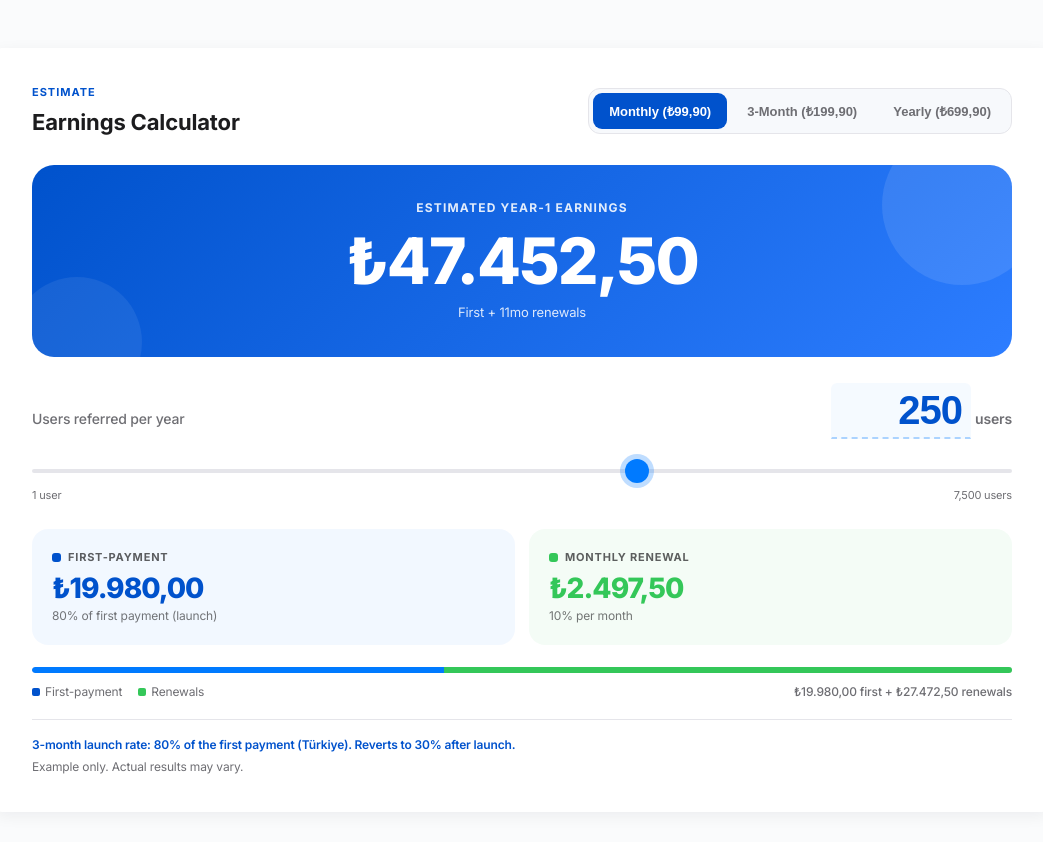
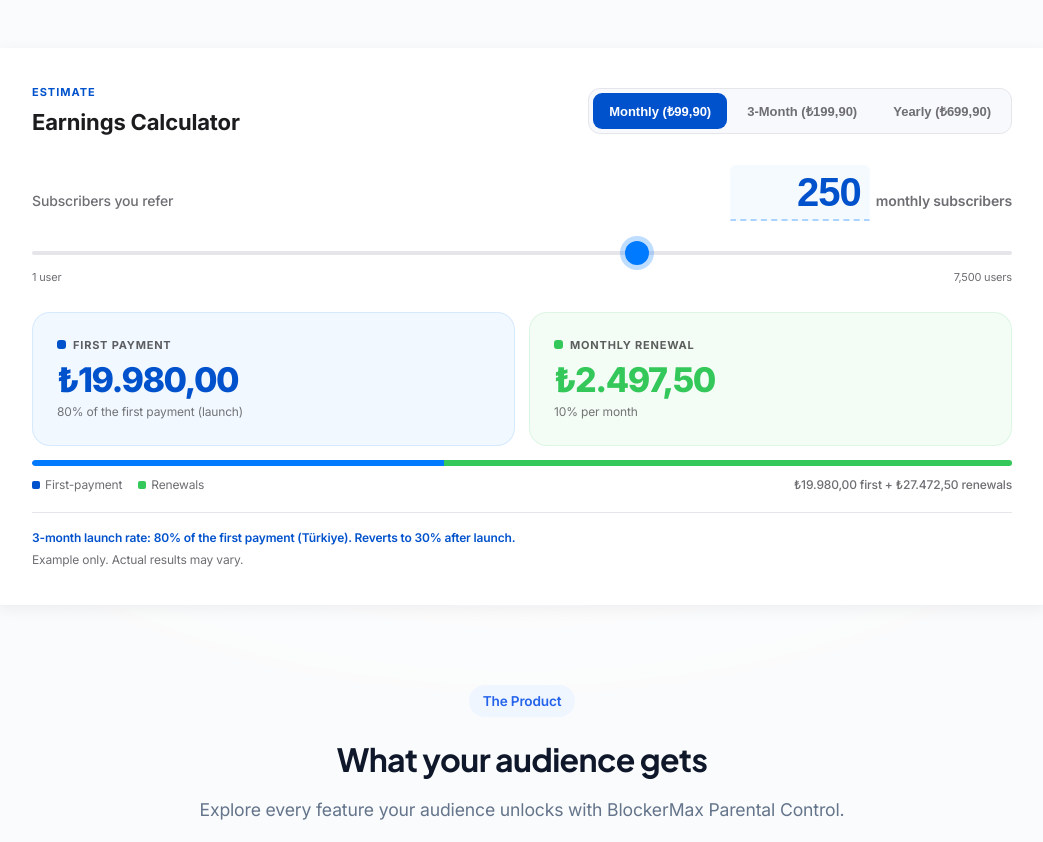
Before and after one commit to Mutyyy03/BlockerMaxWebsite, a plain HTML site: page parental-partners/index.html in a window 1280 px wide. Shown: the part 660-1502 px from the top of the page, without its empty margins (118-1161 px from the left). Drawn offline with Linux system fonts and the light colour scheme.

Commit message:
fix calculator

```diff
--- a/parental-partners/index.html
+++ b/parental-partners/index.html
@@ -491,25 +491,14 @@
                 </div>
             </div>
 
-            <!-- HERO: Year-1 total -->
-            <div class="calc-hero" style="position: relative; text-align: center; background: linear-gradient(135deg, #0052CC 0%, #2D7DFF 100%); border-radius: 22px; padding: 34px 24px; color: #fff; margin-bottom: 26px; overflow: hidden;">
-                <div style="position:absolute; top:-40px; right:-30px; width:160px; height:160px; background:rgba(255,255,255,0.10); border-radius:50%;"></div>
-                <div style="position:absolute; bottom:-50px; left:-20px; width:130px; height:130px; background:rgba(255,255,255,0.07); border-radius:50%;"></div>
-                <div style="position:relative;">
-                    <div style="font-size: 12px; text-transform: uppercase; letter-spacing: 1.2px; font-weight: 700; opacity: 0.88; margin-bottom: 12px;"><span data-en="Estimated Year-1 earnings" data-tr="Tahmini 1. yıl kazancınız">Estimated Year-1 earnings</span></div>
-                    <div id="calcTotal" style="font-size: clamp(42px, 10vw, 64px); font-weight: 800; letter-spacing: -2px; line-height: 1;">$523.86</div>
-                    <div id="calcTotalSubtext" style="font-size: 13px; opacity: 0.85; margin-top: 10px;">First + 11mo renewals</div>
-                </div>
-            </div>
-
             <!-- Slider & Input -->
             <div style="margin-bottom: 26px;">
                 <div style="display: flex; justify-content: space-between; align-items: baseline; flex-wrap: wrap; gap: 8px; margin-bottom: 16px;">
-                    <span style="font-size: 14px; color: var(--text-muted); font-weight: 500;"><span data-en="Users referred per year" data-tr="Yılda yönlendirilen kullanıcı sayısı">Users referred per year</span></span>
-                    <span style="display: flex; align-items: baseline; gap: 4px;">
+                    <span style="font-size: 14px; color: var(--text-muted); font-weight: 500;"><span data-en="Subscribers you refer" data-tr="Yönlendirdiğiniz abone sayısı">Subscribers you refer</span></span>
+                    <span style="display: flex; align-items: baseline; gap: 6px;">
                         <input type="number" id="calcUserInput" value="250" min="1" max="7500" oninput="updateCalcFromInput()"
                                style="font-size: 40px; font-weight: 800; color: var(--primary-color); letter-spacing: -1px; line-height: 1; width: 140px; text-align: right; outline: none; padding: 4px 8px;">
-                        <span style="font-size: 14px; font-weight: 600; color: var(--text-muted);"><span data-en="users" data-tr="kullanıcı">users</span></span>
+                        <span id="calcUnit" style="font-size: 14px; font-weight: 600; color: var(--text-muted);">aylık abone</span>
                     </span>
                 </div>
                 <input type="range" id="calcSlider" min="0" max="100" value="30" oninput="updateCalcFromSlider()"
@@ -542,21 +531,21 @@
             </div>
 
             <!-- Breakdown: first-payment + renewals -->
-            <div class="calc-breakdown" style="display: grid; grid-template-columns: 1fr 1fr; gap: 14px; margin-bottom: 22px;">
-                <div style="background: rgba(0, 122, 255, 0.05); border-radius: 16px; padding: 20px;">
-                    <div style="display:flex; align-items:center; gap:7px; margin-bottom:8px;">
+            <div class="calc-breakdown" style="display: grid; grid-template-columns: 1fr 1fr; gap: 14px; margin-bottom: 14px;">
+                <div style="background: rgba(0, 122, 255, 0.05); border: 1px solid rgba(0, 122, 255, 0.12); border-radius: 18px; padding: 24px;">
+                    <div style="display:flex; align-items:center; gap:7px; margin-bottom:10px;">
                         <div style="width:9px;height:9px;border-radius:3px;background:var(--primary-color);"></div>
-                        <div style="font-size: 11px; text-transform: uppercase; letter-spacing: 0.8px; color: var(--text-main); opacity: 0.7; font-weight: 700;"><span data-en="First-Payment" data-tr="İlk Ödeme">First-Payment</span></div>
+                        <div style="font-size: 11px; text-transform: uppercase; letter-spacing: 0.8px; color: var(--text-main); opacity: 0.7; font-weight: 700;"><span data-en="First Payment" data-tr="İlk Ödeme">First Payment</span></div>
                     </div>
-                    <div id="calcFirst" style="font-size: 28px; font-weight: 800; color: var(--primary-color); letter-spacing: -1px; line-height: 1; margin-bottom: 5px;">$163.50</div>
-                    <div style="font-size: 12px; color: var(--text-main); opacity: 0.6;"><span data-en="80% of first payment (launch)" data-tr="İlk ödemenin %80'i (lansman)">80% of first payment (launch)</span></div>
+                    <div id="calcFirst" style="font-size: 34px; font-weight: 800; color: var(--primary-color); letter-spacing: -1.5px; line-height: 1; margin-bottom: 6px;">$163.50</div>
+                    <div style="font-size: 12px; color: var(--text-main); opacity: 0.6;"><span data-en="80% of the first payment (launch)" data-tr="İlk ödemenin %80'i (lansman)">80% of the first payment (launch)</span></div>
                 </div>
-                <div style="background: rgba(52, 199, 89, 0.05); border-radius: 16px; padding: 20px;">
-                    <div style="display:flex; align-items:center; gap:7px; margin-bottom:8px;">
+                <div style="background: rgba(52, 199, 89, 0.05); border: 1px solid rgba(52, 199, 89, 0.12); border-radius: 18px; padding: 24px;">
+                    <div style="display:flex; align-items:center; gap:7px; margin-bottom:10px;">
                         <div style="width:9px;height:9px;border-radius:3px;background:var(--success);"></div>
                         <div id="calcRenewalLabel" style="font-size: 11px; text-transform: uppercase; letter-spacing: 0.8px; color: var(--text-main); opacity: 0.7; font-weight: 700;">Monthly Renewal</div>
                     </div>
-                    <div id="calcRenewal" style="font-size: 28px; font-weight: 800; color: var(--success); letter-spacing: -1px; line-height: 1; margin-bottom: 5px;">$30.03</div>
+                    <div id="calcRenewal" style="font-size: 34px; font-weight: 800; color: var(--success); letter-spacing: -1.5px; line-height: 1; margin-bottom: 6px;">$30.03</div>
                     <div id="calcRenewalSubtext" style="font-size: 12px; color: var(--text-main); opacity: 0.6;">10% per renewal</div>
                 </div>
             </div>
@@ -983,21 +972,24 @@
             var first = u * p * FIRST_RATE;
             var renewalValue = u * p * 0.10;
 
-            var yearRenewalsTotal, total, renewalLabel, renewalSub, totalSub;
+            var yearRenewalsTotal, total, renewalLabel, renewalSub, totalSub, unitLabel;
 
             if (currentPlan === 'monthly') {
+                unitLabel = t("monthly subscribers", "aylık abone");
                 renewalLabel = t("Monthly Renewal", "Aylık Yenileme");
                 renewalSub = t("10% per month", "Ayda %10");
                 yearRenewalsTotal = renewalValue * 11; // 1 first month + 11 renewals
                 total = first + yearRenewalsTotal;
                 totalSub = t("First + 11mo renewals", "İlk + 11 ay yenileme");
             } else if (currentPlan === 'quarterly') {
+                unitLabel = t("3-month subscribers", "3 aylık abone");
                 renewalLabel = t("Quarterly Renewal", "Üç Aylık Yenileme");
                 renewalSub = t("10% per quarter", "Çeyrekte %10");
                 yearRenewalsTotal = renewalValue * 3; // 1 first quarter + 3 renewals in a year
                 total = first + yearRenewalsTotal;
                 totalSub = t("First + 3qtr renewals", "İlk + 3 çeyrek yenileme");
             } else {
+                unitLabel = t("yearly subscribers", "yıllık abone");
                 renewalLabel = t("Yearly Renewal", "Yıllık Yenileme");
                 renewalSub = t("10% per year", "Yılda %10");
                 yearRenewalsTotal = 0; // Yearly plan only renews after 12 months
@@ -1005,13 +997,17 @@
                 totalSub = t("First year earnings", "İlk yıl kazancı");
             }
 
+            var unitEl = document.getElementById('calcUnit');
+            if (unitEl) unitEl.textContent = unitLabel;
             document.getElementById('calcFirst').textContent = fmt(first);
             document.getElementById('calcRenewal').textContent = fmt(renewalValue);
             document.getElementById('calcRenewalLabel').textContent = renewalLabel;
             document.getElementById('calcRenewalSubtext').textContent = renewalSub;
 
-            document.getElementById('calcTotal').textContent = fmt(total);
-            document.getElementById('calcTotalSubtext').textContent = totalSub;
+            var totalEl = document.getElementById('calcTotal');
+            if (totalEl) totalEl.textContent = fmt(total);
+            var totalSubEl = document.getElementById('calcTotalSubtext');
+            if (totalSubEl) totalSubEl.textContent = totalSub;
 
             // Bar update
             var renewalsInYear = currentPlan === 'monthly' ? 11 : (currentPlan === 'quarterly' ? 3 : 1);
```
Also changed, not shown: 1 other file.
